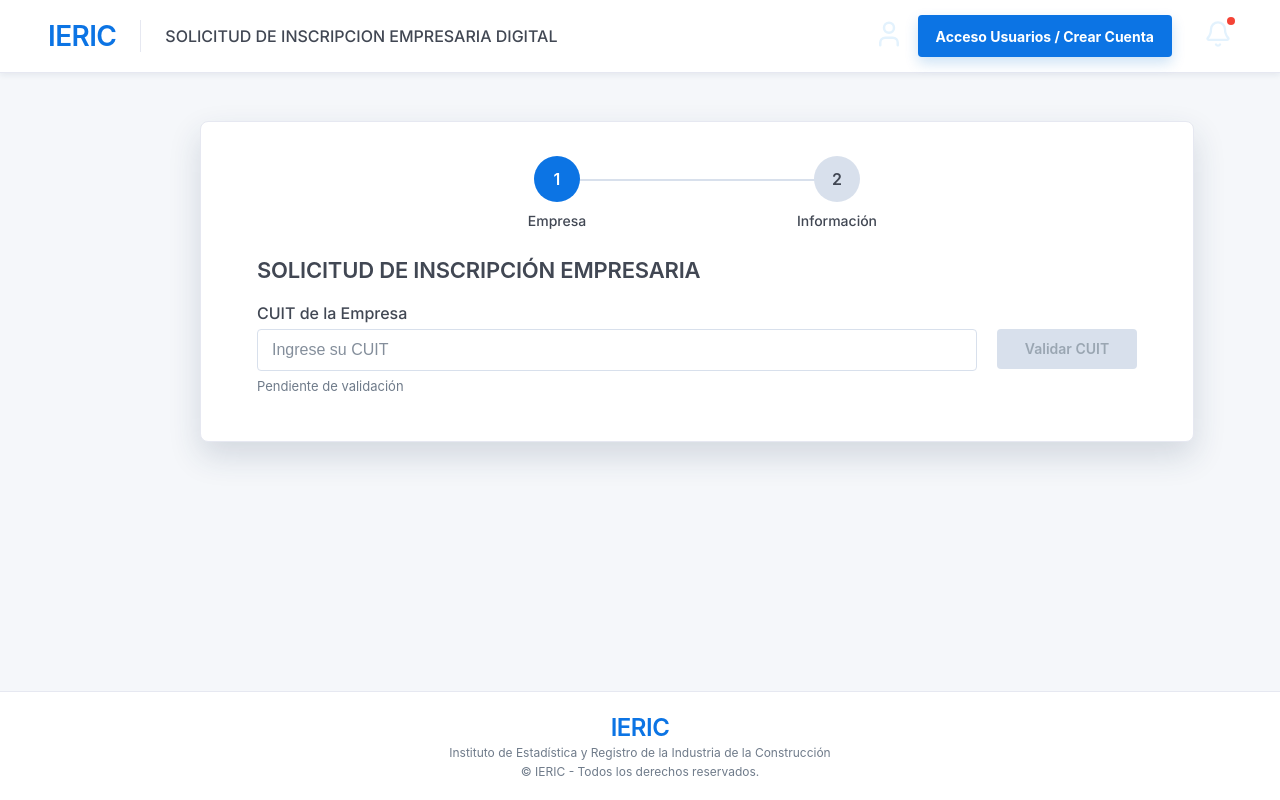
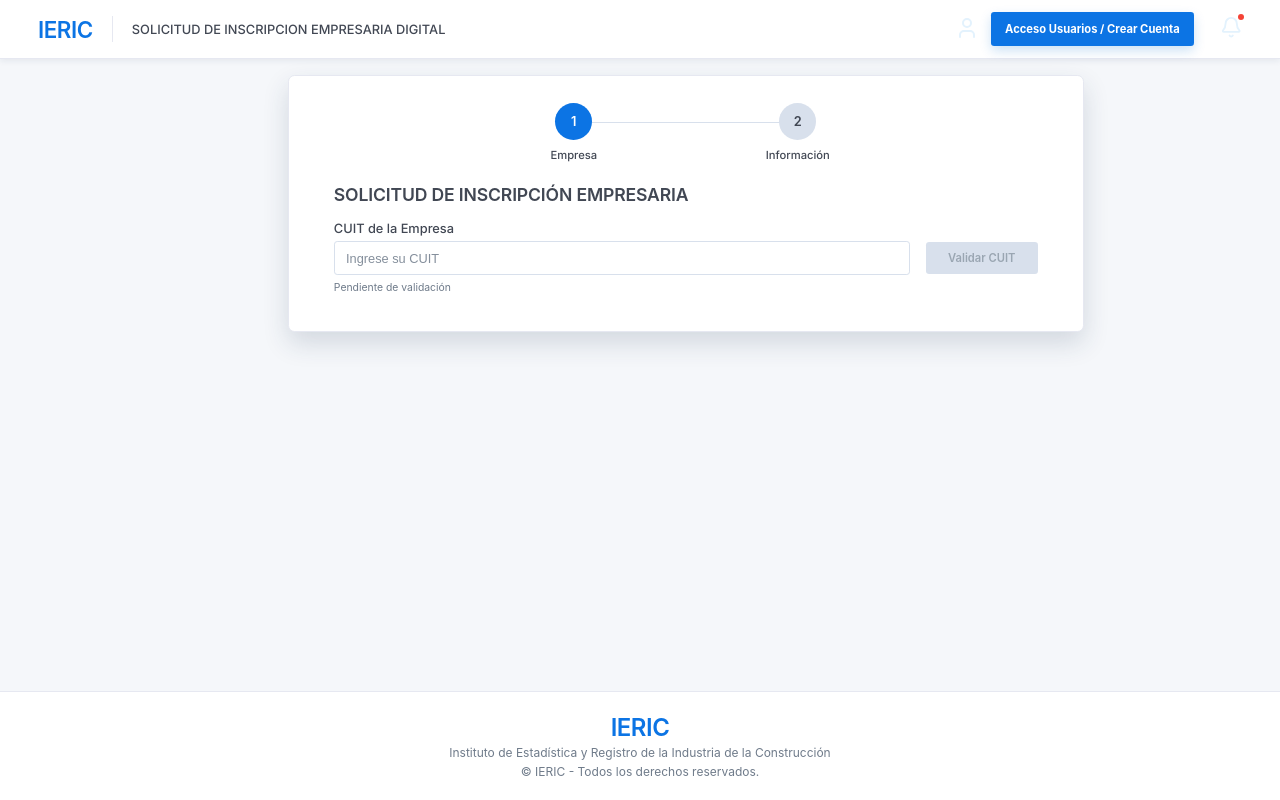
Before and after one commit to HernanFerre/InscripcionEmpresaria-IERIC, a React (Vite) app in the folder Frontend/: page / in a window 1280 px wide. Built offline with nearby package versions, Linux system fonts and the light colour scheme; a web font is replaced by a local one.

Commit message:
Ajustes Esteticos 03

```diff
--- a/Frontend/src/styles/inscripcion.css
+++ b/Frontend/src/styles/inscripcion.css
@@ -325,3 +325,23 @@
     top: 19px;
   }
 }
+
+@media (max-height: 950px) and (min-width: 701px) {
+  .topbar {
+    height: 58px;
+    padding: 0 38px;
+  }
+
+  .topbar-left,
+  .topbar-right {
+    zoom: 0.8;
+  }
+
+  .main-area {
+    padding: 16px 24px 24px;
+  }
+
+  .content-grid {
+    zoom: 0.8;
+  }
+}
```
